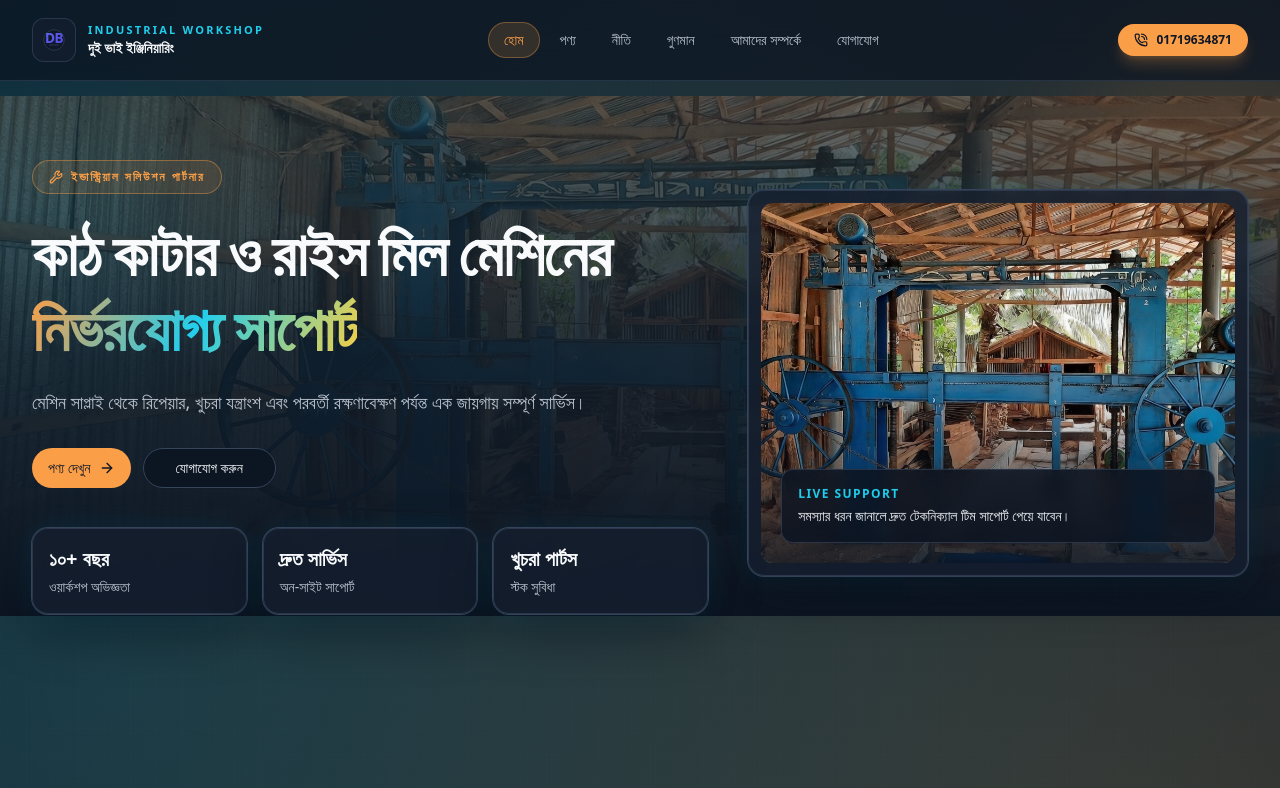
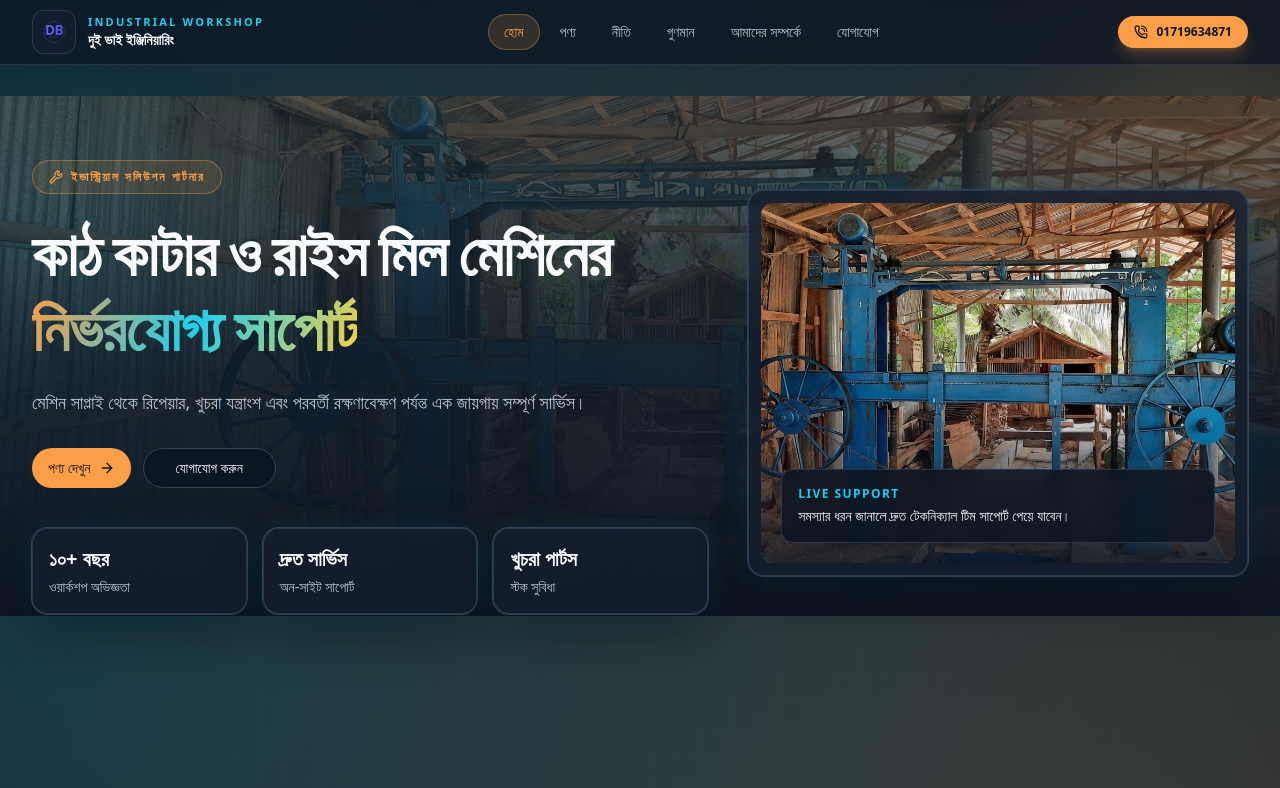
Before and after one commit to Shiddharthapal/Baba_shop, a Next.js app: page / in a window 1280 px wide. Shown: the top 788 px of the page. Built offline with nearby package versions, Linux system fonts and the light colour scheme.

Commit message:
change the header(nav bar) height, button style

```diff
--- a/src/Layout/header.tsx
+++ b/src/Layout/header.tsx
@@ -23,8 +23,8 @@ export function Header() {
     href === "/" ? pathname === "/" : pathname.startsWith(href);
 
   return (
-    <header className="fixed inset-x-0 top-0 z-50 border-b border-border/60 bg-background/70 backdrop-blur-xl">
-      <div className="mx-auto flex h-20 w-full max-w-7xl items-center justify-between px-4 sm:px-6 lg:px-8">
+    <header className="fixed inset-x-0 top-0 z-50 border-b border-border/60 bg-background/70 backdrop-blur-md">
+      <div className="mx-auto flex h-16 w-full max-w-7xl items-center justify-between px-4 sm:px-6 lg:px-8">
         <Link href="/" className="group flex items-center gap-3">
           <div className="relative h-11 w-11 overflow-hidden rounded-xl border border-border/70 bg-card/70">
             <Image src="/diagram.svg" alt="Workshop Logo" fill className="object-contain p-2.5" />
@@ -61,9 +61,9 @@ export function Header() {
         <div className="flex items-center gap-3">
           <a
             href="tel:+8801719634871"
-            className="hidden items-center gap-2 rounded-full bg-primary px-4 py-2 text-xs font-semibold text-primary-foreground shadow-lg shadow-primary/25 transition-transform hover:scale-[1.02] sm:inline-flex"
+            className="group hidden items-center gap-2 rounded-full bg-primary px-4 py-2 text-xs font-semibold text-primary-foreground shadow-lg shadow-primary/25 transition-transform hover:scale-[1.02] sm:inline-flex"
           >
-            <PhoneCall className="h-3.5 w-3.5" />
+            <PhoneCall className="h-3.5 w-3.5 group-hover:animate-spin group-hover:[animation-duration:0.8s]" />
             01719634871
           </a>
 
```
